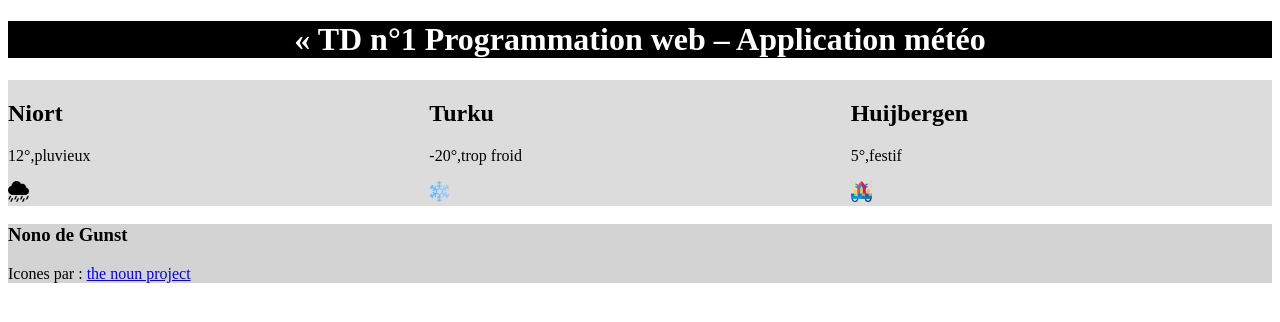
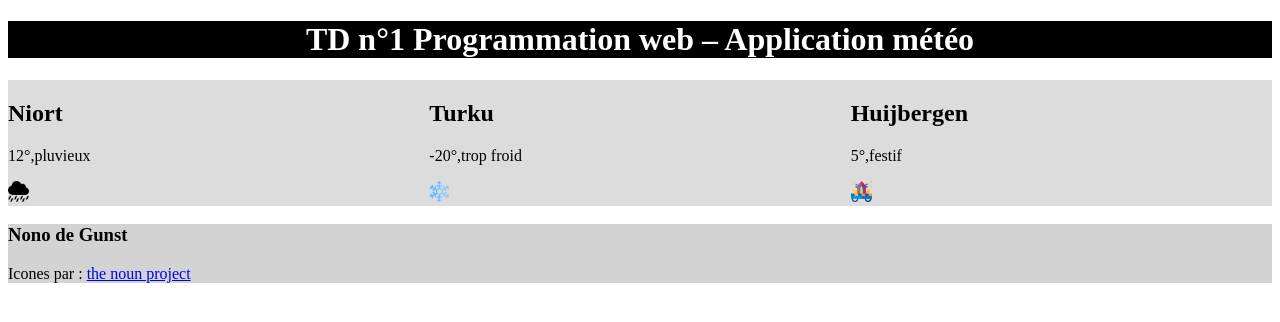
Before and after one commit to Insaynoah/Insaynoah.github.io, a plain HTML site: page index.html in a window 1280 px wide. Drawn offline with Linux system fonts and the light colour scheme.

Commit message:
Update index.html

```diff
--- a/index.html
+++ b/index.html
@@ -8,7 +8,7 @@
 </head>
 <body>
     <header>
-        <h1>« TD n°1 Programmation
+        <h1> TD n°1 Programmation
             web – Application météo</h1>
     </header>
 
```
